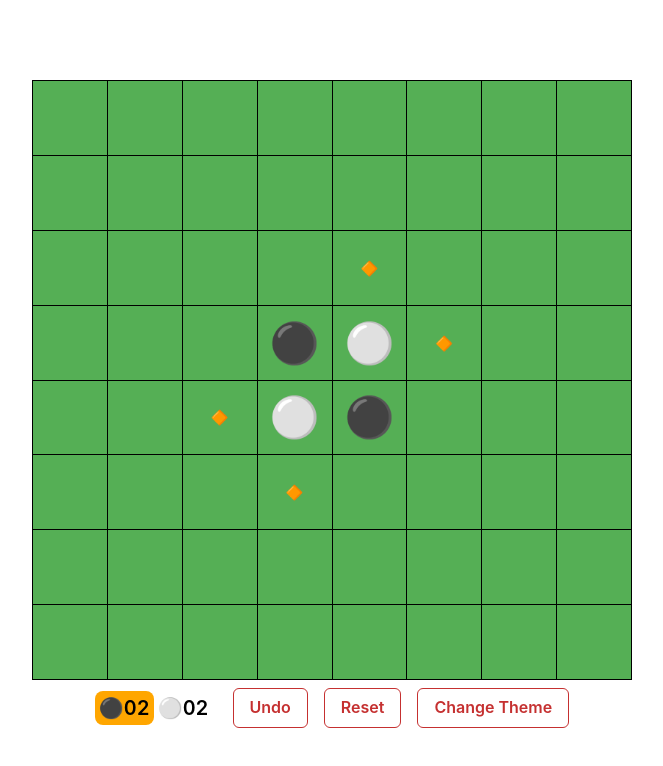
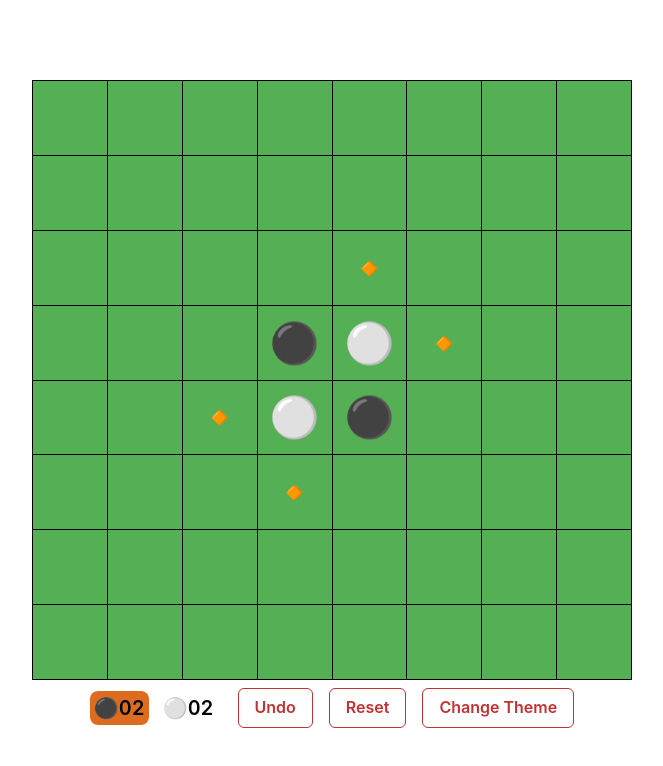
Before and after one commit to kuman514/ViteReversi, a React (Vite) app: page / in a window 1280 px wide. Shown: the top 766 px of the page, without its empty margins (308-971 px from the left). Built offline with nearby package versions, Linux system fonts and the light colour scheme.

Commit message:
fix(piece-count): extend piece-count

```diff
--- a/src/components/atoms/PieceCount/index.tsx
+++ b/src/components/atoms/PieceCount/index.tsx
@@ -16,12 +16,13 @@ const Root = styled.span<RootProps>`
 
 interface Props {
   player: Who;
+  isForGame?: boolean;
 }
 
-const PieceCount: FC<Props> = ({ player }) => {
+const PieceCount: FC<Props> = ({ player, isForGame }) => {
   const { pieceCount, currentTurn } = useGameStore();
   const thisPieceCount = (player !== Who.EMPTY) ? String(pieceCount[player]).padStart(2, '0') : '';
-  const turnColor: string = (currentTurn === player) ? playerPallete[player] : '';
+  const turnColor: string = (!isForGame || currentTurn === player) ? playerPallete[player] : '';
   return (
     <Root turnColor={turnColor}>
       {piece[player]}
--- a/src/components/molecules/PieceCountWrapper/index.tsx
+++ b/src/components/molecules/PieceCountWrapper/index.tsx
@@ -12,12 +12,18 @@ const Root = styled.div`
   font-weight: 600;
   font-variant-numeric: tabular-nums;
   color: var(--theme-font-color);
+
+  column-gap: 1.25vmin;
 `;
 
-const PieceCountWrapper: FC = () => (
+interface Props {
+  isForGame?: boolean;
+}
+
+const PieceCountWrapper: FC<Props> = ({ isForGame }) => (
   <Root>
-    <PieceCount player={Who.PLAYER_1} />
-    <PieceCount player={Who.PLAYER_2} />
+    <PieceCount player={Who.PLAYER_1} isForGame={isForGame} />
+    <PieceCount player={Who.PLAYER_2} isForGame={isForGame} />
   </Root>
 );
 
--- a/src/components/molecules/WinnerModal/index.tsx
+++ b/src/components/molecules/WinnerModal/index.tsx
@@ -11,6 +11,7 @@ import {
   ChakraUIButtonVariant,
   Who,
 } from '^/types';
+import PieceCountWrapper from '../PieceCountWrapper';
 
 const chakraUiButtonColorScheme: Record<Who, ChakraUIButtonColorScheme> = {
   [Who.PLAYER_1]: ChakraUIButtonColorScheme.ORANGE,
@@ -18,25 +19,41 @@ const chakraUiButtonColorScheme: Record<Who, ChakraUIButtonColorScheme> = {
   [Who.EMPTY]: ChakraUIButtonColorScheme.TEAL,
 };
 
+const ModalContentWrapper = styled.div`
+  display: flex;
+  flex-direction: column;
+  justify-content: center;
+  align-items: center;
+  z-index: 1001;
+  row-gap: 1vmin;
+`;
+
+const ModalPieceCountWrapper = styled.div`
+  margin-bottom: 1vmin;
+`;
+
 const ButtonWrapper = styled.div`
   display: flex;
   justify-content: center;
   column-gap: 2vmin;
-  z-index: 1001;
 `;
 
 const WinnerModal: FC = () => {
   const {
     winner, isContinuable, undo, reset,
   } = useGameStore();
-  const whoIsWinner: string = winner !== Who.EMPTY
+  const whoIsWinner: string = (winner !== Who.EMPTY)
     ? `Player ${winner} Wins!`
     : 'Draw!';
 
   return !isContinuable ? (
     <ModalWrapper>
       <ModalBackground />
+      <ModalContentWrapper>
         <WinnerModalTitle winner={winner} title={whoIsWinner} />
+        <ModalPieceCountWrapper>
+          <PieceCountWrapper />
+        </ModalPieceCountWrapper>
         <ButtonWrapper>
           <UIButton
             buttonSize={ChakraUIButtonSize.SMALL}
@@ -57,6 +74,7 @@ const WinnerModal: FC = () => {
             Reset
           </UIButton>
         </ButtonWrapper>
+      </ModalContentWrapper>
     </ModalWrapper>
   ) : null;
 };
--- a/src/components/organisms/BottomUIWrapper/index.tsx
+++ b/src/components/organisms/BottomUIWrapper/index.tsx
@@ -14,7 +14,7 @@ const Root = styled.div`
 
 const BottomUIWrapper: FC = () => (
   <Root>
-    <PieceCountWrapper />
+    <PieceCountWrapper isForGame />
     <UIButtonWrapper />
   </Root>
 );
--- a/src/constants/index.ts
+++ b/src/constants/index.ts
@@ -12,7 +12,7 @@ export const piece: Record<Who, ReactNode> = {
 };
 
 export const playerPallete: Record<Who, string> = {
-  [Who.PLAYER_1]: '#FFA600',
-  [Who.PLAYER_2]: '#008CFF',
+  [Who.PLAYER_1]: '#DD6B20',
+  [Who.PLAYER_2]: '#3182CE',
   [Who.EMPTY]: '#ACACAC',
 };
```
Lines whose indentation alone changed are shown as unchanged.
